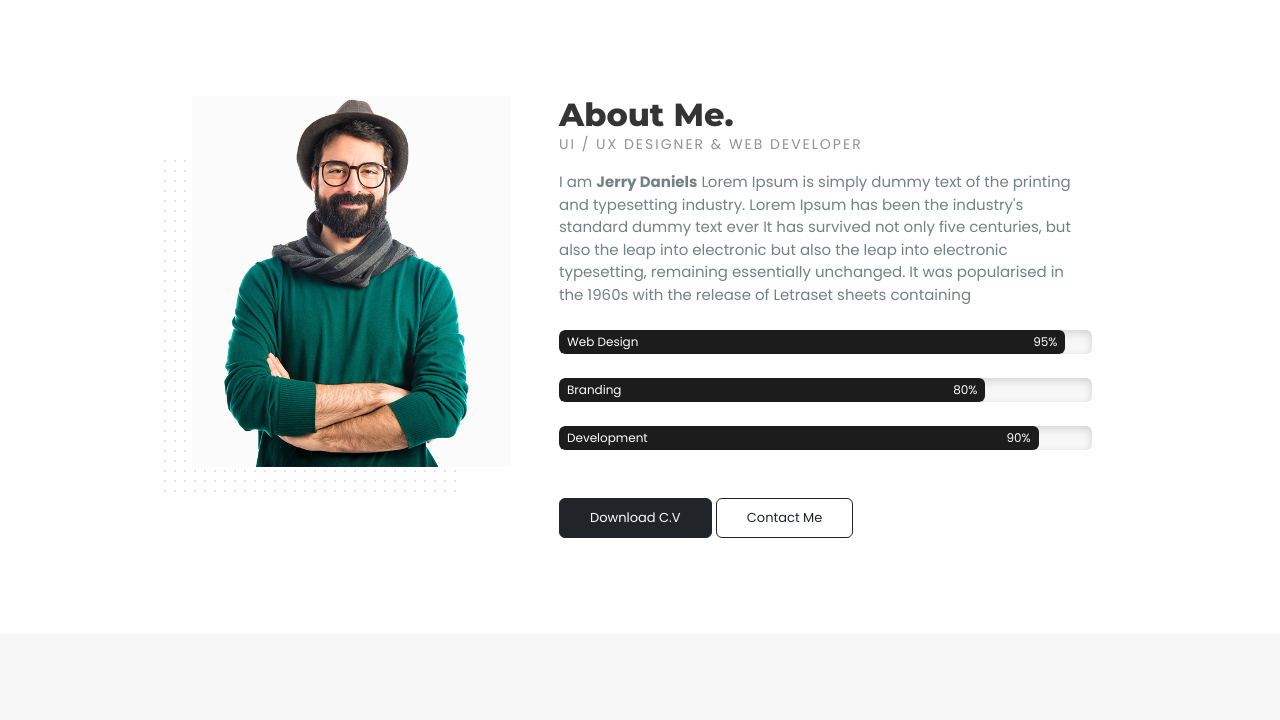
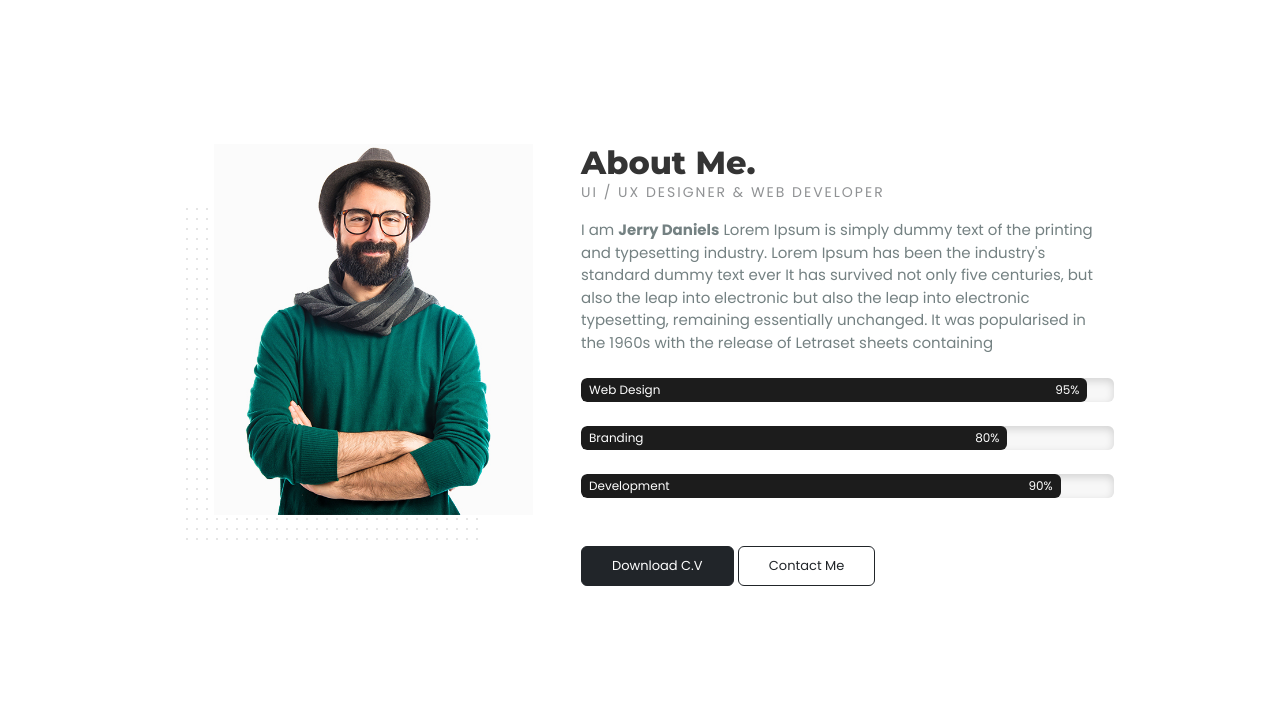
Before and after one commit to sohilasalem/daniels, a plain HTML site: page index.html in a window 1280 px wide. Shown: the part 800-1520 px from the top of the page. Drawn offline with nearby package versions, Linux system fonts and the light colour scheme.

Commit message:
Second commit

```diff
--- a/index.html
+++ b/index.html
@@ -78,7 +78,7 @@
       <!-- End Of Header  -->
 
       <!-- Start Of About  -->
-      <section id="about" class="about my-sm-5 py-xsm-5">
+      <section id="about" class="about my-sm-5 py-xsm-5 d-flex justify-content-center">
         <div class="container p-lg-5 m-lg-5 p-sm-5 m-sm-5">
             <div class="row px-lg-5 px-md-0 g-sm-5 ">
                 <div class="col-lg-5 col-md-12">
```
